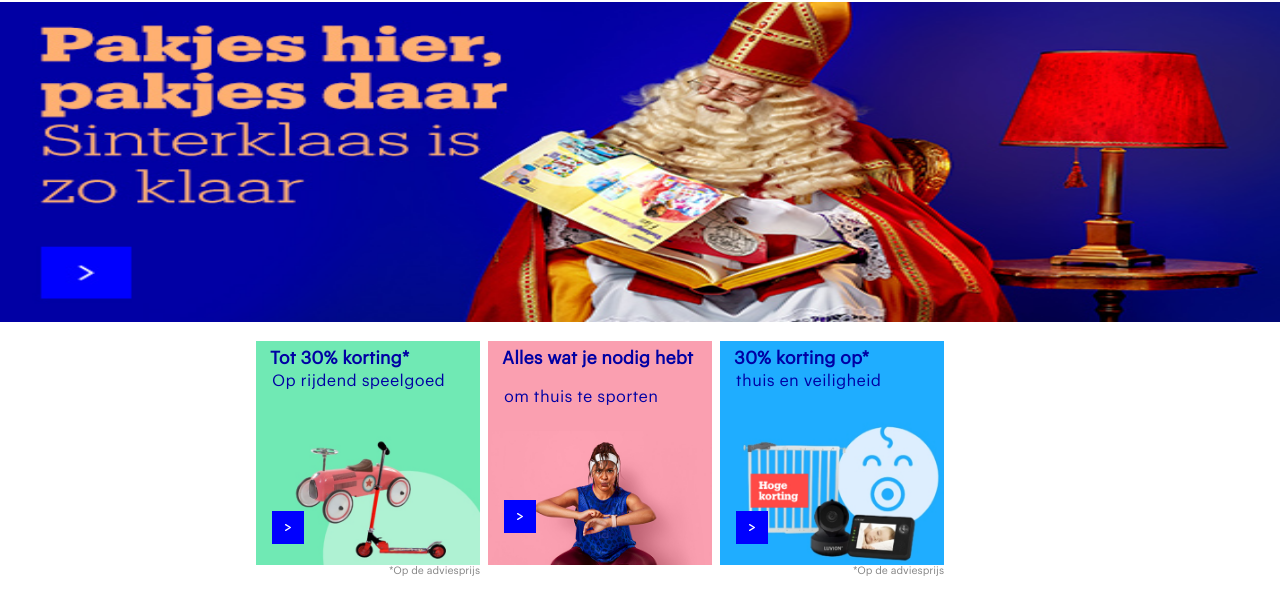
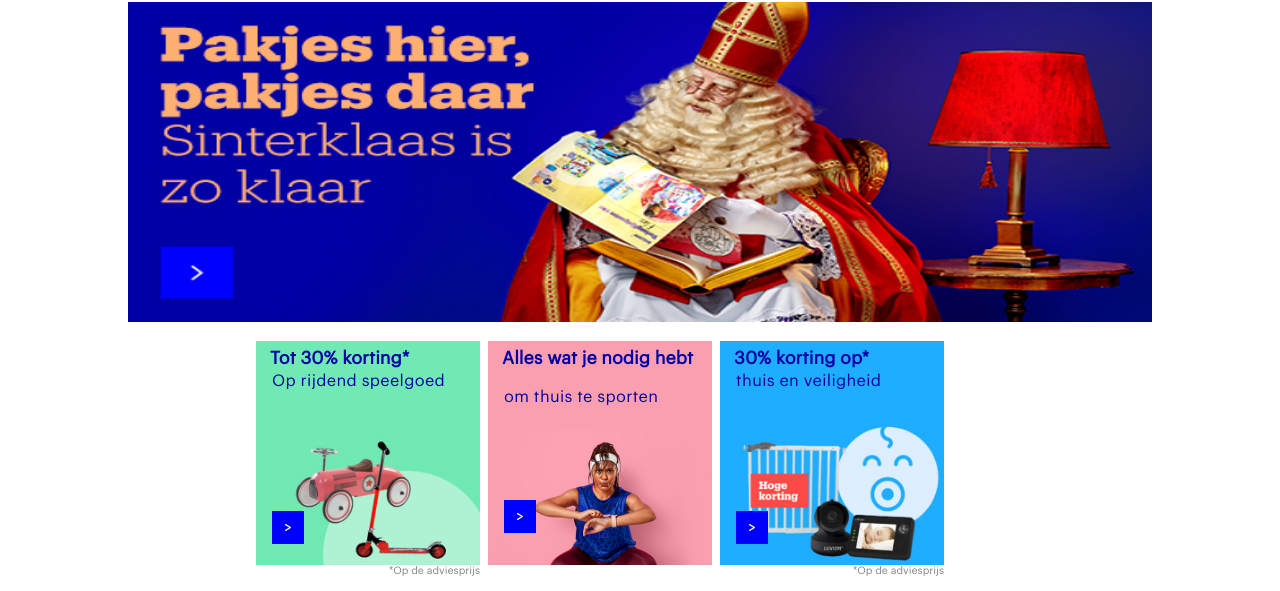
Before and after one commit to noawennemars1/frontend.github.io, a plain HTML site: page index.html in a window 1280 px wide. Shown: the part 126-717 px from the top of the page. Drawn offline with Linux system fonts and the light colour scheme; a web font is replaced by a local one.

Commit message:
Add files via upload

```diff
--- a/styles/styles.css
+++ b/styles/styles.css
@@ -155,10 +155,8 @@ header nav:first-of-type > div:first-of-type > a:last-of-type {
 /*De navigatiebalk wordt hier opgemaakt*/
 header nav:first-of-type > div:nth-of-type(2){
     display: flex;
-    flex-direction: row;
     align-items: center;
     background-color: #0000a4;
-    justify-content: space-between;
     position: relative;
     width: 100vw;
 }
@@ -1551,8 +1549,8 @@ footer section.kleinelettertjes p:first-of-type{
     }
 
     main.index > a:first-of-type img:first-of-type{
-        margin: 0 -16em;
-        width: 100vw;
+        margin: 0 -8em;
+        width: 80vw;
         height: 40vh;
     }
 
```
